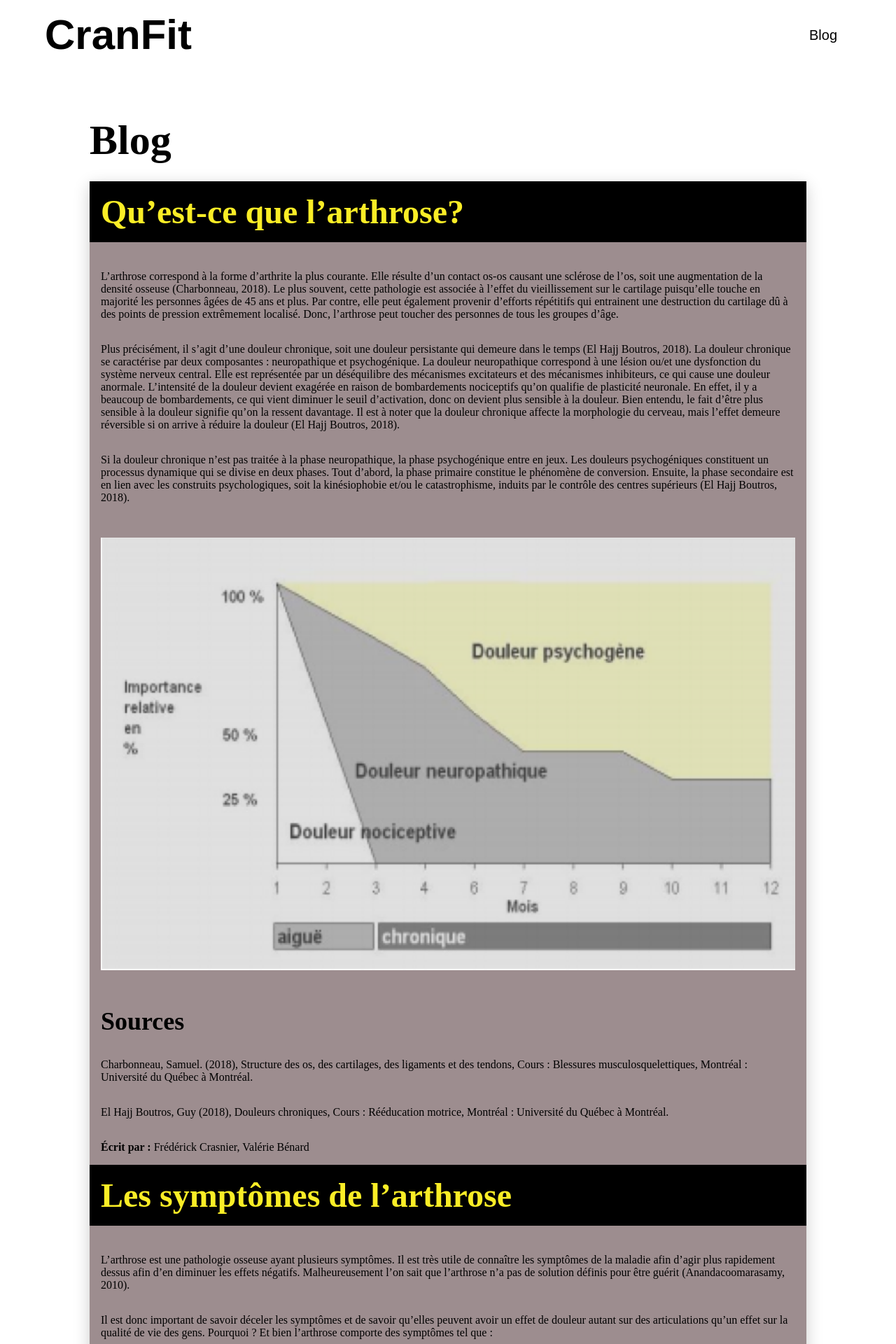
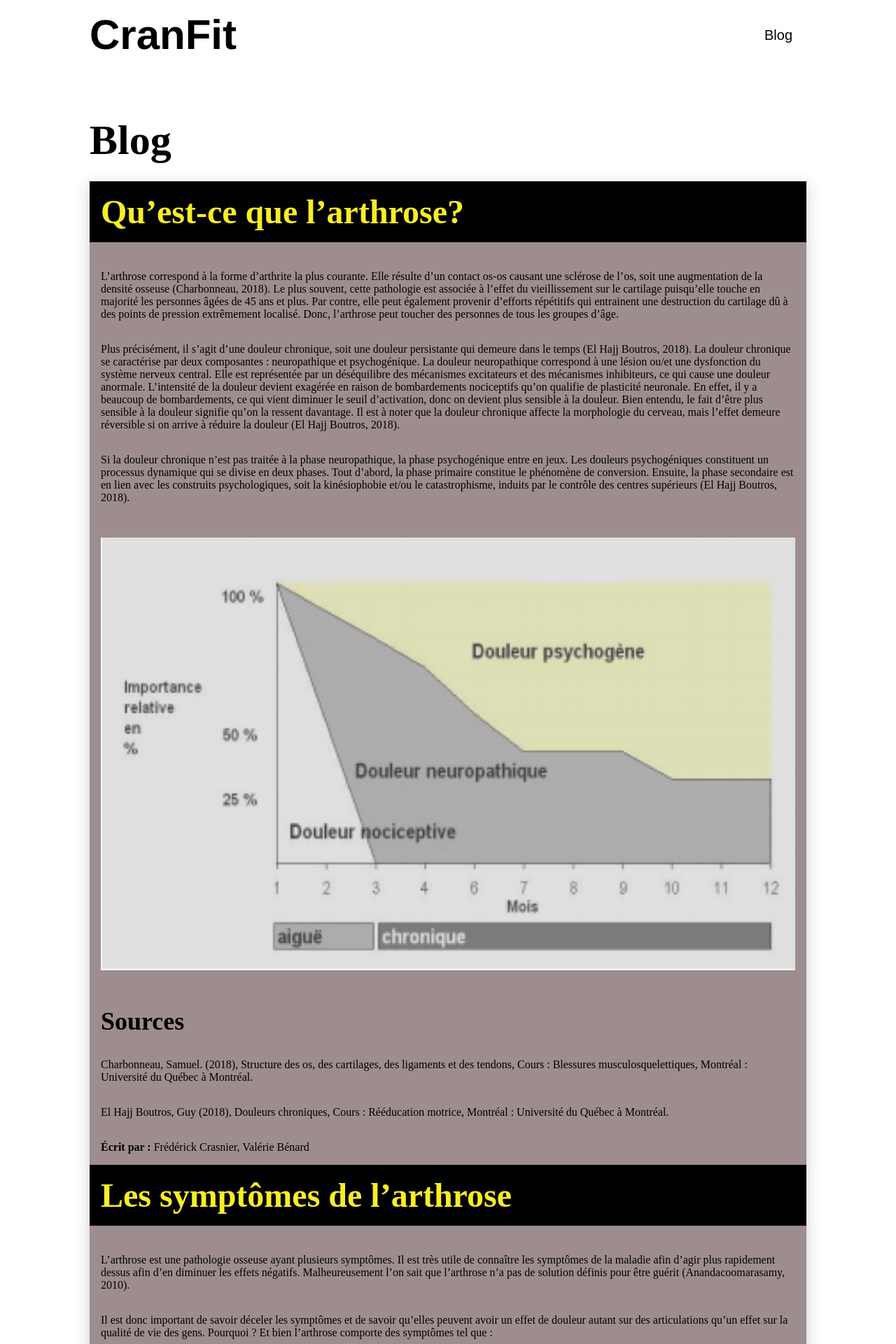
Before and after one commit to MrMasson/cranfit, a Jekyll site: the page built from blog.md, in a window 1280 px wide. Shown: the top 1920 px of the page at 70% size. Built offline with Jekyll 4.4.1, drawn with Linux system fonts in a browser that asks for light colours.

Commit message:
Second header fix

```diff
--- a/_sass/_header.sass
+++ b/_sass/_header.sass
@@ -13,7 +13,7 @@
     top: 0
     left: 0
     z-index: 1
-    width: 80%
+    width: 90%
     margin: 0 auto
     padding: 20px 0
     line-height: 60px
@@ -35,7 +35,7 @@
             &:hover
                 color: $primary-color!important
 .nav2
-    width: 90%
+    width: 80%
     margin: 0 auto
     padding: 20px 0
     line-height: 60px
```
